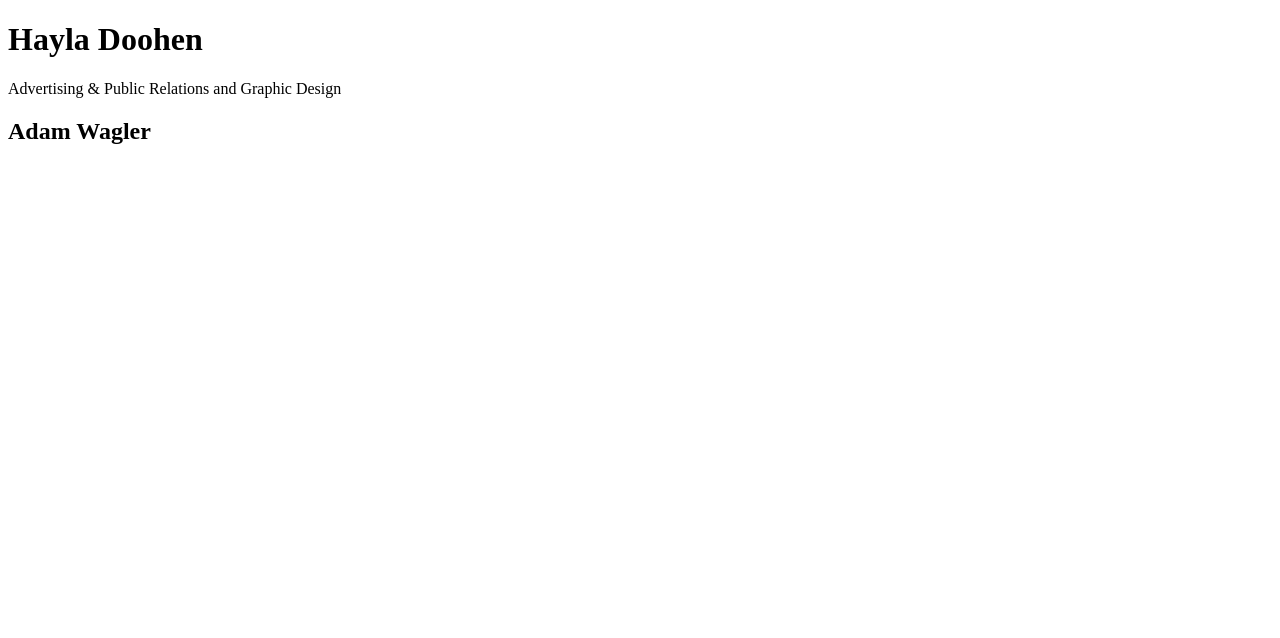
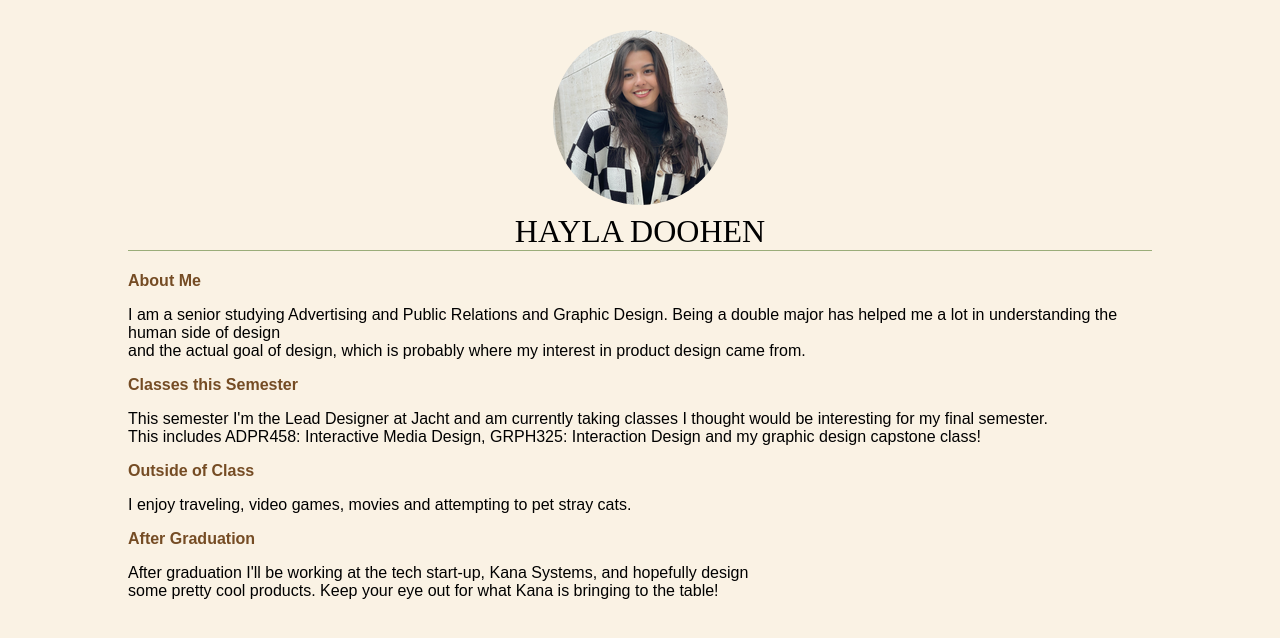
Before and after one commit to haylacd/adpr458, a plain HTML site: page assignments/index.html in a window 1280 px wide. Drawn offline with Linux system fonts and the light colour scheme.

Commit message:
More Info - Basic Update

```diff
--- a/assignments/index.html
+++ b/assignments/index.html
@@ -4,11 +4,50 @@
     <meta charset="UTF-8">
     <title>hayla's assignments</title>
 </head>
+<style>
+body{
+    background-color: #faf2e4;
+    margin: 0 10%;
+    font-family: sans-serif;
+  }
+h1{
+ text-align: center;
+  font-family: serif;
+  font-weight: normal;
+  text-transform: uppercase;
+  border-bottom: 1px solid #9AAD79;
+  margin-top: 30px;
+}
+h2 {
+  color: #754C24;
+  font-size: 1em;
+}
+
+img {
+max-width: 100%;
+height: auto;
+border-radius: 50%;
+}
+
+</style>
 <body>
-<h1>Hayla Doohen</h1>
-<p>Advertising & Public Relations and Graphic Design</p>
-
-<h2>Adam Wagler</h2>
+<h1><div class="img"><img src="images/headshot.png" alt="headhshot"></div>Hayla Doohen</h1>
+<h2>About Me</h2>
+    <p>I am a senior studying Advertising and Public Relations and Graphic Design. Being
+        a double major has helped me a lot in understanding the human side of design<br> and
+        the actual goal of design, which is probably where my interest in product
+        design came from.
+    </p>
+<h2>Classes this Semester</h2>
+    <p>This semester I'm the Lead Designer at Jacht and am currently taking classes I thought
+        would be interesting for my final semester.<br> This includes ADPR458: Interactive Media Design,
+        GRPH325: Interaction Design and my graphic design capstone class!
+    </p>
+ <h2>Outside of Class</h2>
+    <p>I enjoy traveling, video games, movies and attempting to pet stray cats.</p>
+<h2>After Graduation</h2>
+    <p>After graduation I'll be working at the tech start-up, Kana Systems, and hopefully
+        design<br> some pretty cool products. Keep your eye out for what Kana is bringing to the table! </p>
 
 
 </body>
```
Also changed, not shown: assignments/images/headshot.png (added).
